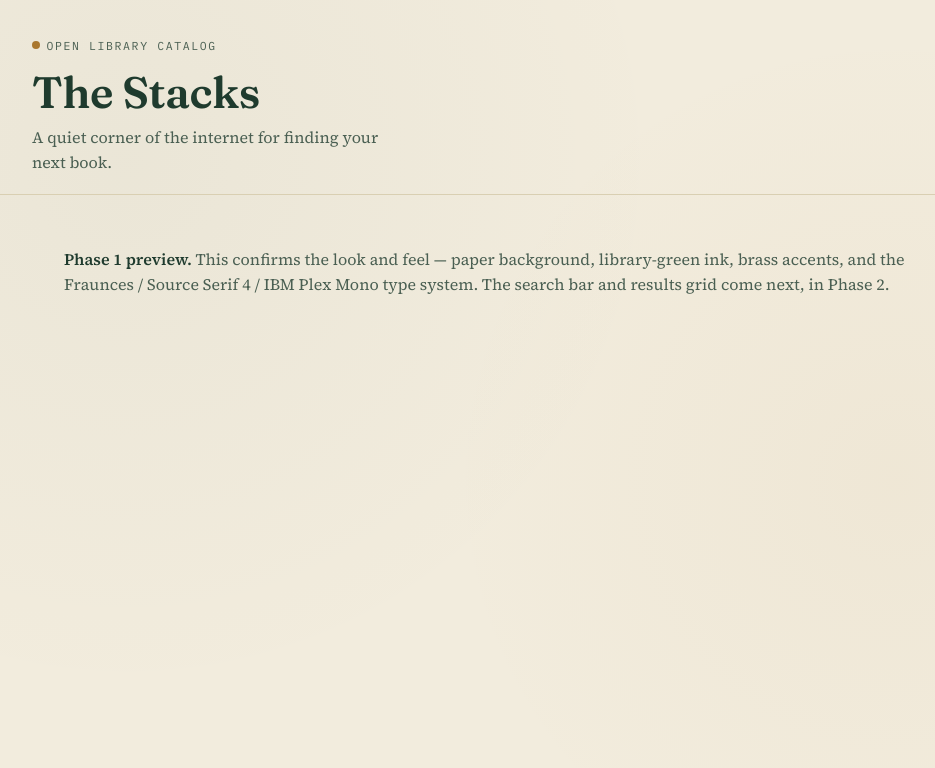
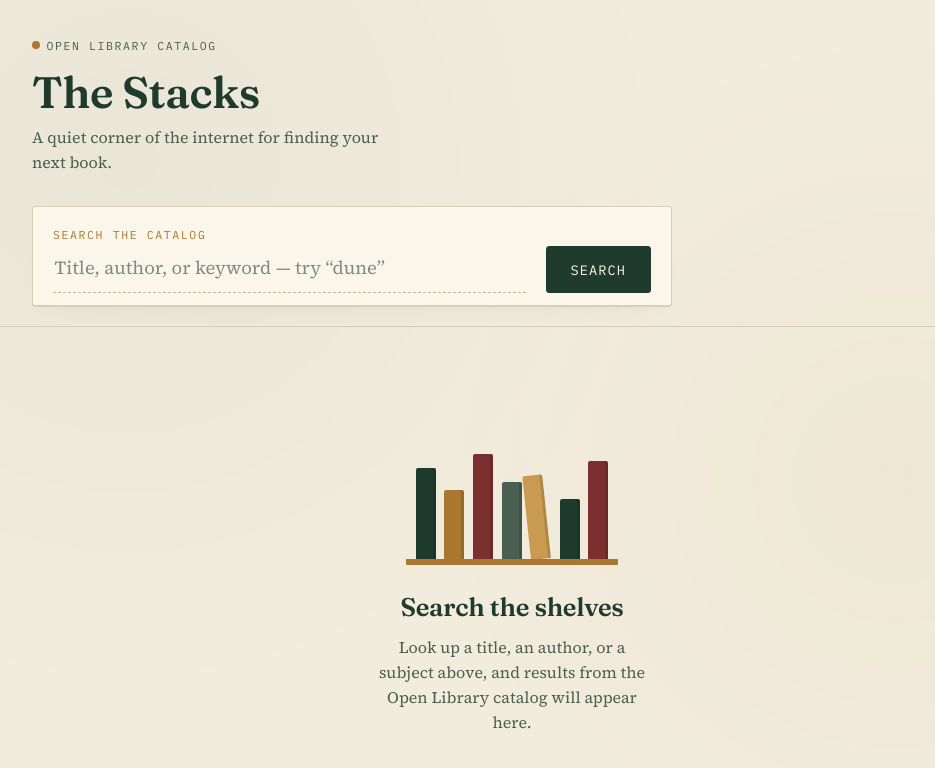
Before and after one commit to Jshcedric/Book-explorer-act, a React (Vite) app: page / in a window 1280 px wide. Shown: the top 768 px of the page, without its empty margins (128-1063 px from the left). Built offline with nearby package versions, Linux system fonts and the light colour scheme.

Commit message:
Implement initial layout with search functionality and results area

```diff
--- a/src/App.css
+++ b/src/App.css
@@ -38,13 +38,15 @@
   max-width: 42ch;
 }
 
-.preview-note {
-  max-width: 960px;
-  margin: var(--space-5) auto;
-  padding: 0 var(--space-4);
-  color: var(--ink-soft);
+.site-header__search {
+  margin-top: var(--space-4);
+  max-width: 640px;
 }
 
-.preview-note strong {
-  color: var(--ink);
+.results-area {
+  flex: 1;
+  max-width: 960px;
+  width: 100%;
+  margin: 0 auto;
+  padding: var(--space-4);
 }
--- a/src/App.jsx
+++ b/src/App.jsx
@@ -1,10 +1,12 @@
 import "./App.css";
+import SearchBar from "./components/SearchBar.jsx";
+import InitialState from "./components/InitialState.jsx";
 
 /**
- * PHASE 1 — project setup + visual direction only.
- * The search bar, results grid, and states arrive in later phases.
- * This shell exists so the typography, color, and spacing choices
- * can be reviewed before any functionality is built on top of them.
+ * PHASE 2 — full visual interface, no API wiring yet.
+ * The search bar is present but not controlled (see SearchBar.jsx);
+ * that lands in Phase 3. Right now App only ever renders InitialState —
+ * the loading/empty/error/results branches arrive in Phases 4–6.
  */
 function App() {
   return (
@@ -17,15 +19,16 @@
           </div>
           <h1>The Stacks</h1>
           <p>A quiet corner of the internet for finding your next book.</p>
+
+          <div className="site-header__search">
+            <SearchBar />
+          </div>
         </div>
       </header>
 
-      <p className="preview-note">
-        <strong>Phase 1 preview.</strong> This confirms the look and feel —
-        paper background, library-green ink, brass accents, and the
-        Fraunces / Source Serif 4 / IBM Plex Mono type system. The search
-        bar and results grid come next, in Phase 2.
-      </p>
+      <main className="results-area">
+        <InitialState />
+      </main>
     </div>
   );
 }
--- /dev/null
+++ b/src/components/InitialState.css
@@ -0,0 +1,50 @@
+.initial-state {
+  display: flex;
+  flex-direction: column;
+  align-items: center;
+  text-align: center;
+  padding: var(--space-6) var(--space-4);
+  max-width: 40ch;
+  margin: 0 auto;
+}
+
+.shelf {
+  position: relative;
+  display: flex;
+  align-items: flex-end;
+  gap: 0.55rem;
+  height: 120px;
+  margin-bottom: var(--space-4);
+}
+
+.shelf__spine {
+  width: 20px;
+  height: var(--h);
+  background: var(--c);
+  border-radius: 2px 2px 0 0;
+  box-shadow: inset -3px 0 0 rgba(0, 0, 0, 0.12);
+}
+
+.shelf__spine--tilt {
+  transform: rotate(-6deg);
+  transform-origin: bottom center;
+}
+
+.shelf__line {
+  position: absolute;
+  bottom: -6px;
+  left: -10px;
+  right: -10px;
+  height: 6px;
+  background: var(--brass);
+  border-radius: 1px;
+}
+
+.initial-state h2 {
+  font-size: 1.6rem;
+  margin-bottom: var(--space-2);
+}
+
+.initial-state p {
+  color: var(--ink-soft);
+}
--- /dev/null
+++ b/src/components/InitialState.jsx
@@ -0,0 +1,31 @@
+import "./InitialState.css";
+
+/**
+ * Shown before the user has searched. Phase 6 will place LoadingState,
+ * EmptyState, and ErrorState alongside this using the same conditional
+ * rendering slot in App.jsx.
+ */
+function InitialState() {
+  return (
+    <div className="initial-state">
+      <div className="shelf" aria-hidden="true">
+        <span className="shelf__spine" style={{ "--h": "76%", "--c": "var(--ink)" }} />
+        <span className="shelf__spine" style={{ "--h": "58%", "--c": "var(--brass)" }} />
+        <span className="shelf__spine" style={{ "--h": "88%", "--c": "var(--burgundy)" }} />
+        <span className="shelf__spine" style={{ "--h": "64%", "--c": "var(--ink-soft)" }} />
+        <span className="shelf__spine shelf__spine--tilt" style={{ "--h": "70%", "--c": "var(--brass-dim)" }} />
+        <span className="shelf__spine" style={{ "--h": "50%", "--c": "var(--ink)" }} />
+        <span className="shelf__spine" style={{ "--h": "82%", "--c": "var(--burgundy)" }} />
+        <span className="shelf__line" />
+      </div>
+
+      <h2>Search the shelves</h2>
+      <p>
+        Look up a title, an author, or a subject above, and results from
+        the Open Library catalog will appear here.
+      </p>
+    </div>
+  );
+}
+
+export default InitialState;
--- /dev/null
+++ b/src/components/SearchBar.css
@@ -0,0 +1,78 @@
+.search-slip {
+  display: flex;
+  align-items: flex-end;
+  gap: var(--space-3);
+  background: var(--paper-card);
+  border: 1px solid var(--line);
+  border-radius: var(--radius-card);
+  padding: var(--space-3) var(--space-3) var(--space-2);
+  box-shadow: 0 1px 0 var(--line), 0 12px 24px -18px var(--shadow);
+}
+
+.search-slip__field {
+  flex: 1;
+  display: flex;
+  flex-direction: column;
+  gap: var(--space-1);
+}
+
+.search-slip__label {
+  color: var(--brass);
+}
+
+.search-slip__input {
+  border: none;
+  border-bottom: 1.5px dashed var(--line-strong);
+  background: transparent;
+  padding: var(--space-1) 0.1rem var(--space-2);
+  font-family: var(--font-body);
+  font-size: 1.15rem;
+  color: var(--ink);
+  transition: border-color 0.15s ease;
+}
+
+.search-slip__input::placeholder {
+  color: var(--ink-soft);
+  opacity: 0.7;
+}
+
+.search-slip__input:focus {
+  outline: none;
+  border-bottom-style: solid;
+  border-bottom-color: var(--brass);
+}
+
+.search-slip__button {
+  flex-shrink: 0;
+  border: 1.5px solid var(--ink);
+  background: var(--ink);
+  color: var(--paper-card);
+  font-family: var(--font-mono);
+  font-size: 0.85rem;
+  letter-spacing: 0.08em;
+  text-transform: uppercase;
+  padding: 0.85rem 1.5rem;
+  border-radius: var(--radius-card);
+  cursor: pointer;
+  transition: background-color 0.15s ease, color 0.15s ease, transform 0.1s ease;
+}
+
+.search-slip__button:hover {
+  background: var(--brass);
+  border-color: var(--brass);
+}
+
+.search-slip__button:active {
+  transform: translateY(1px);
+}
+
+@media (max-width: 560px) {
+  .search-slip {
+    flex-direction: column;
+    align-items: stretch;
+  }
+
+  .search-slip__button {
+    width: 100%;
+  }
+}
--- /dev/null
+++ b/src/components/SearchBar.jsx
@@ -0,0 +1,26 @@
+import "./SearchBar.css";
+
+/**
+ * Visual only in this phase — no controlled state or submit handling yet.
+ * Phase 3 turns this into a controlled component wired to search state.
+ */
+function SearchBar() {
+  return (
+    <form className="search-slip" onSubmit={(e) => e.preventDefault()}>
+      <div className="search-slip__field">
+        <span className="catalog-label search-slip__label">Search the catalog</span>
+        <input
+          type="text"
+          className="search-slip__input"
+          placeholder="Title, author, or keyword — try “dune”"
+          aria-label="Search books by title, author, or keyword"
+        />
+      </div>
+      <button type="submit" className="search-slip__button">
+        Search
+      </button>
+    </form>
+  );
+}
+
+export default SearchBar;
```
